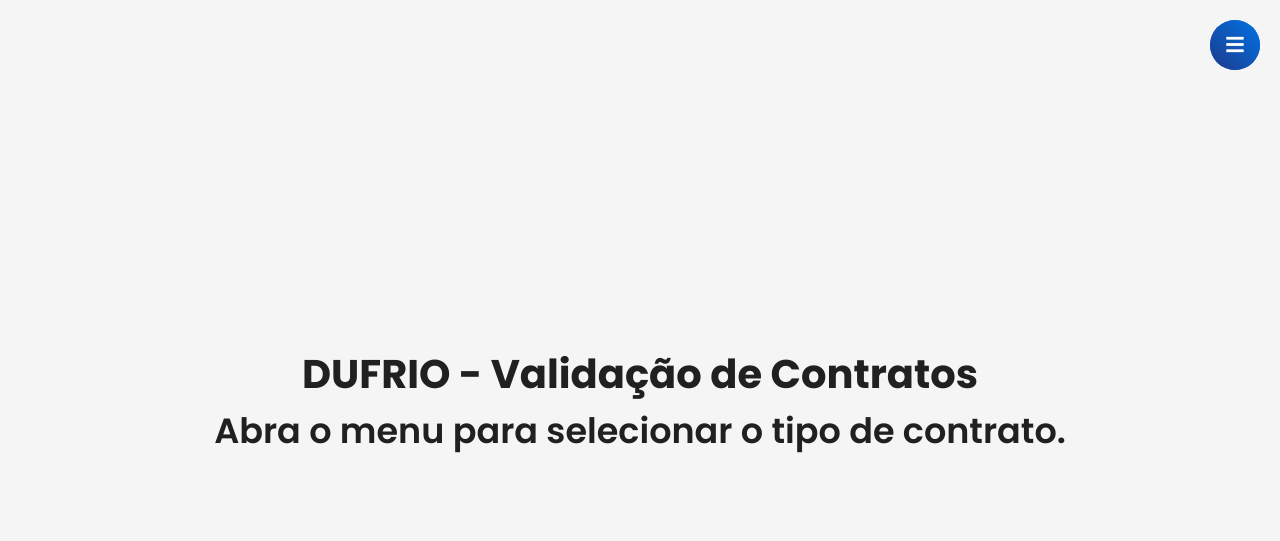
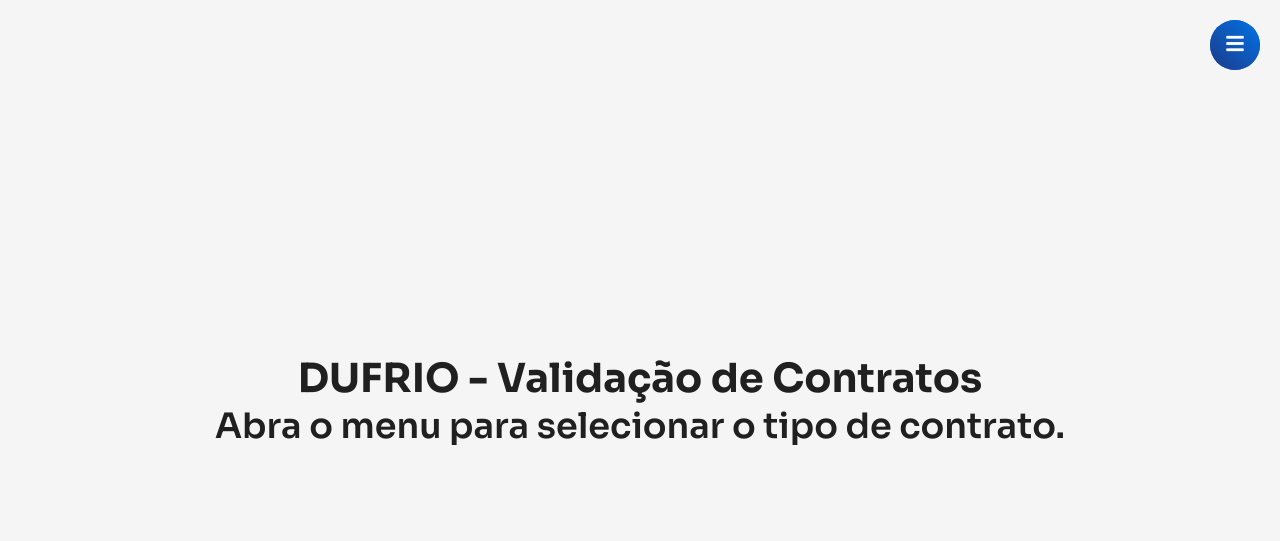
Before and after one commit to CristianAnd/AVALIACAO-DE-CONTRATOS-DUFRIO, a plain HTML site: page index.html in a window 1280 px wide. Drawn offline with Linux system fonts and the light colour scheme.

Commit message:
Update global.css

```diff
--- a/styles/global.css
+++ b/styles/global.css
@@ -1,9 +1,9 @@
-@import url("https://fonts.googleapis.com/css?family=Poppins:400,500,600,700&display=swap");
+@import url('https://fonts.googleapis.com/css2?family=Sora:wght@100..800&display=swap');
 * {
   margin: 0;
   padding: 0;
   box-sizing: border-box;
-  font-family: "Poppins", sans-serif;
+  font-family: "Sora", sans-serif;
 }
 .wrapper {
   position: fixed;
```
